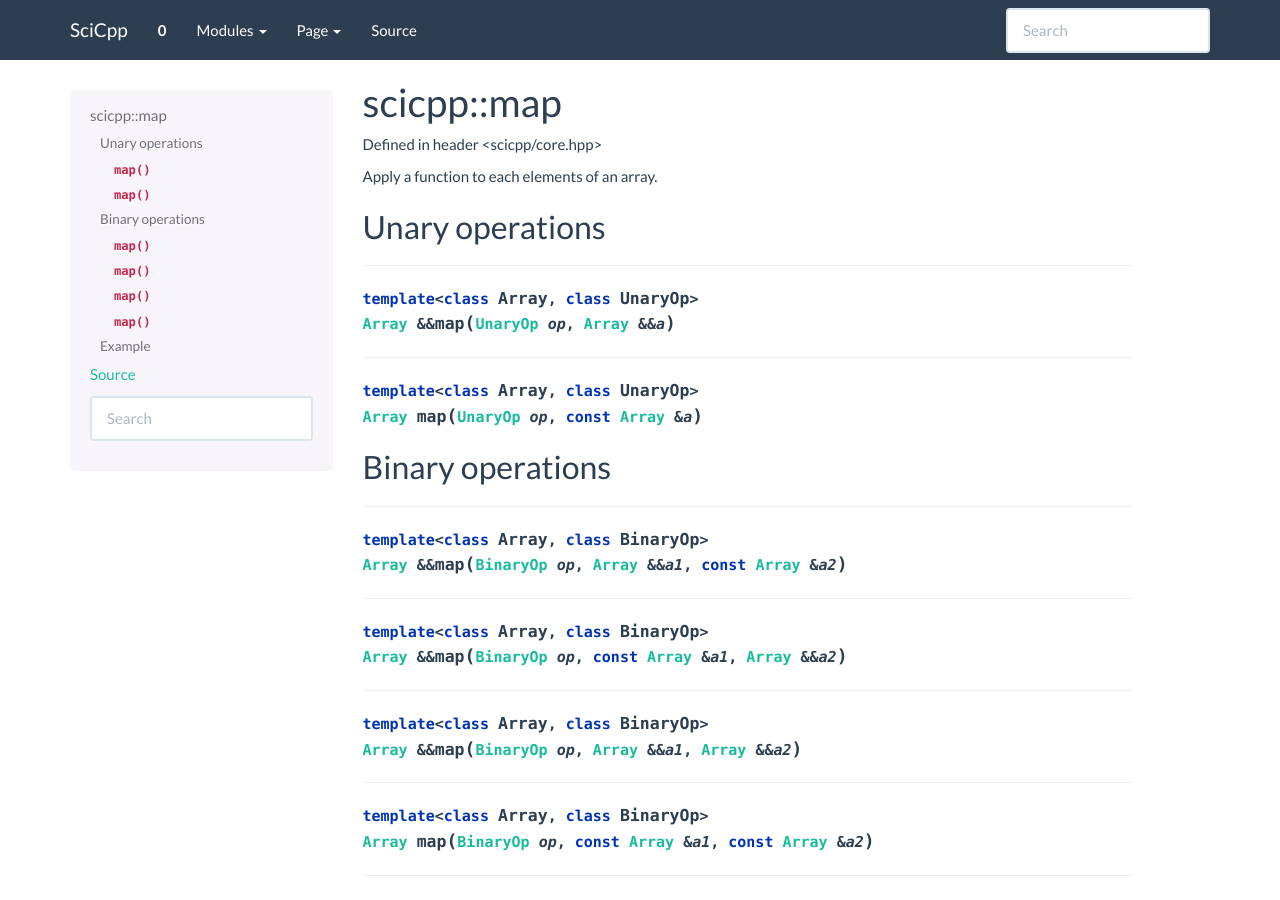
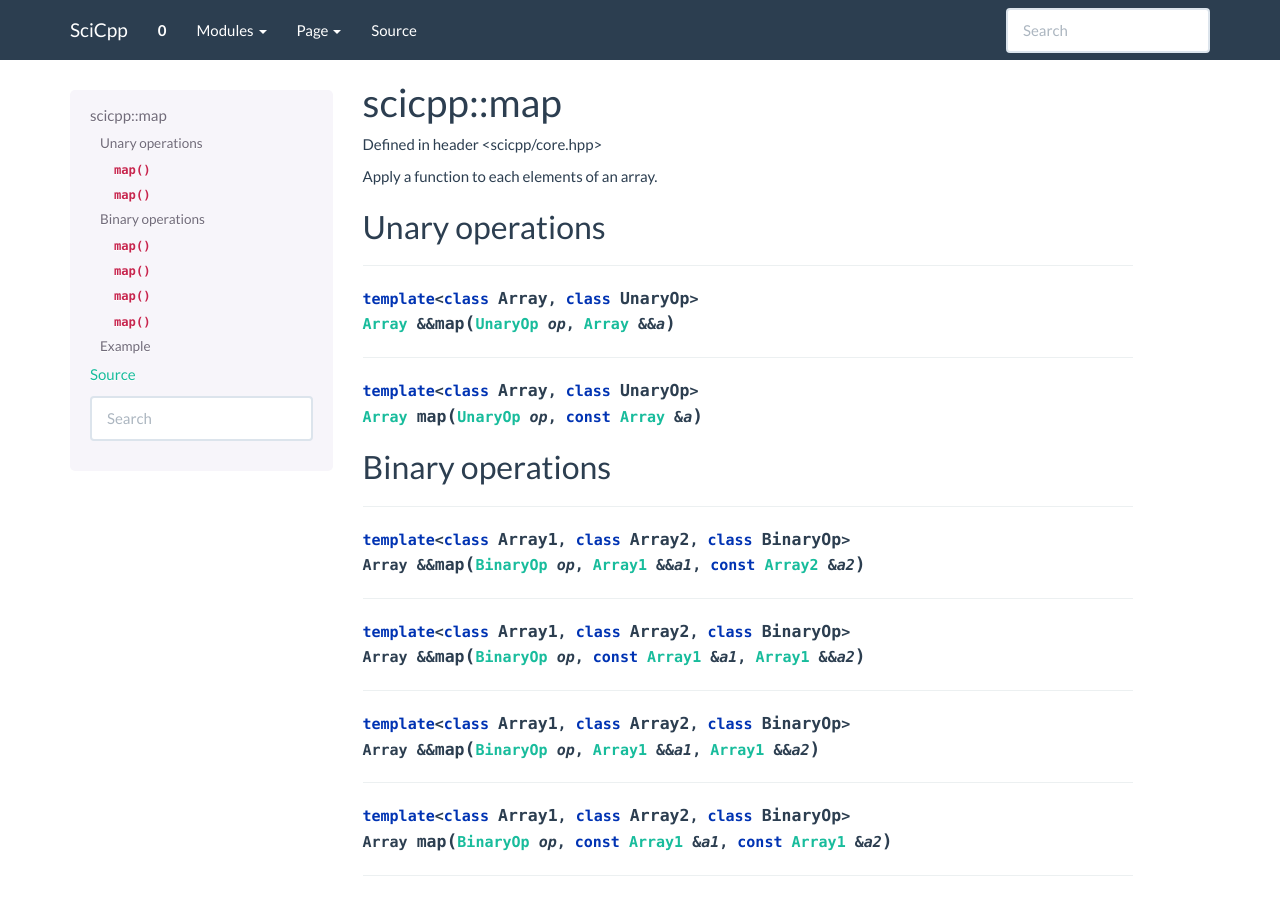
Before and after one commit to tvanderbruggen/SciCpp, a Sphinx documentation site: the page built from doc/source/core.map.rst, in a window 1280 px wide and 900 px high. Built offline with Sphinx 7.4.7, drawn with Linux system fonts in a browser that asks for light colours.

Commit message:
Update map doc

```diff
--- a/doc/source/core.linspace.rst
+++ b/doc/source/core.linspace.rst
@@ -10,7 +10,7 @@ Return evenly spaced numbers over a specified interval.
 ----------------
 
 .. function:: template <std::size_t N, typename T> \
-              constexpr std::array<T, N> linspace(T start, T stop)
+              std::array<T, N> linspace(T start, T stop)
 
 ----------------
 
--- a/doc/source/core.map.rst
+++ b/doc/source/core.map.rst
@@ -25,23 +25,23 @@ Binary operations
 
 --------------------------------------
 
-.. function:: template <class Array, class BinaryOp> \
-              Array && map(BinaryOp op, Array &&a1, const Array &a2)
+.. function:: template <class Array1, class Array2, class BinaryOp> \
+              Array && map(BinaryOp op, Array1 &&a1, const Array2 &a2)
 
 --------------------------------------
 
-.. function:: template <class Array, class BinaryOp> \
-              Array && map(BinaryOp op, const Array &a1, Array &&a2)
+.. function:: template <class Array1, class Array2, class BinaryOp> \
+              Array && map(BinaryOp op, const Array1 &a1, Array1 &&a2)
 
 --------------------------------------
 
-.. function:: template <class Array, class BinaryOp> \
-              Array && map(BinaryOp op, Array &&a1, Array &&a2)
+.. function:: template <class Array1, class Array2, class BinaryOp> \
+              Array && map(BinaryOp op, Array1 &&a1, Array1 &&a2)
 
 --------------------------------------
 
-.. function:: template <class Array, class BinaryOp> \
-              Array map(BinaryOp op, const Array &a1, const Array &a2)
+.. function:: template <class Array1, class Array2, class BinaryOp> \
+              Array map(BinaryOp op, const Array1 &a1, const Array1 &a2)
 
 --------------------------------------
 
```
Also changed, not shown: 1 other file.
